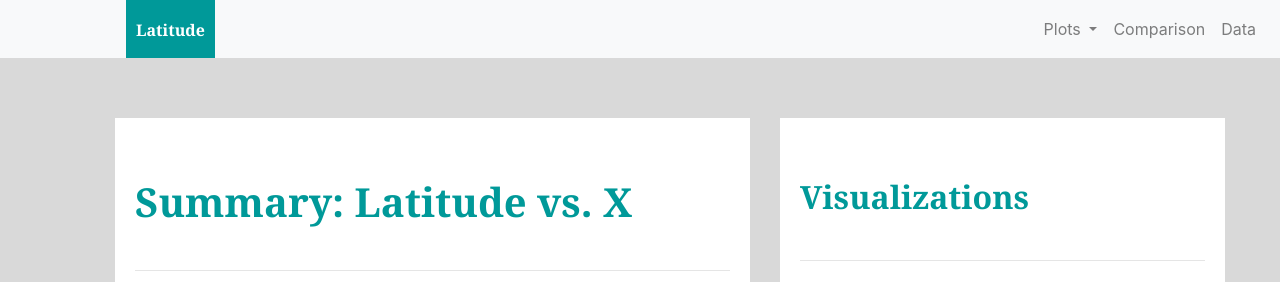
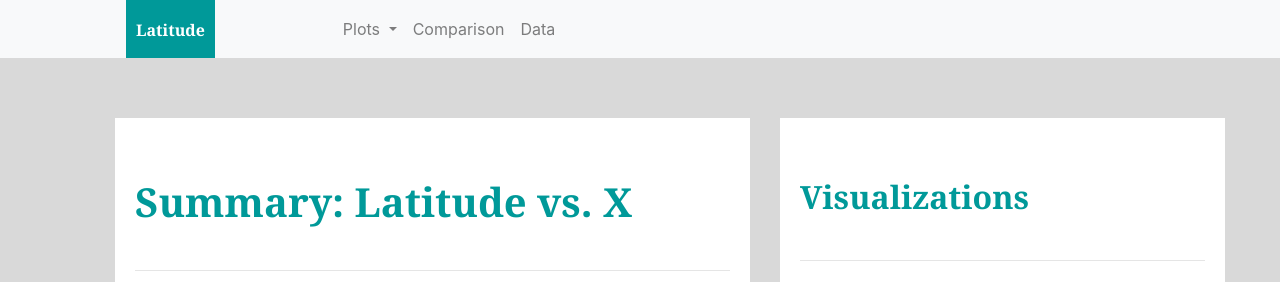
Before and after one commit to nabilq/nabilq.github.io, a plain HTML site: page LANDING/LANDING.html in a window 1280 px wide. Shown: the top 282 px of the page. Drawn offline with nearby package versions, Linux system fonts and the light colour scheme.

Commit message:
Update LANDING.html

```diff
--- a/LANDING/LANDING.html
+++ b/LANDING/LANDING.html
@@ -33,7 +33,7 @@
     <!-- Links -->
     <div class="collapse navbar-collapse" id="navbarSupportedContent">
 
-        <ul class="navbar-nav ml-auto ">
+        <ul class="navbar-nav mr-auto ">
             <li class="nav-item dropdown">
             <a class="nav-link dropdown-toggle" href="#" id="navbarDropdown" role="button" data-toggle="dropdown" aria-haspopup="true" aria-expanded="false">
             Plots
```
